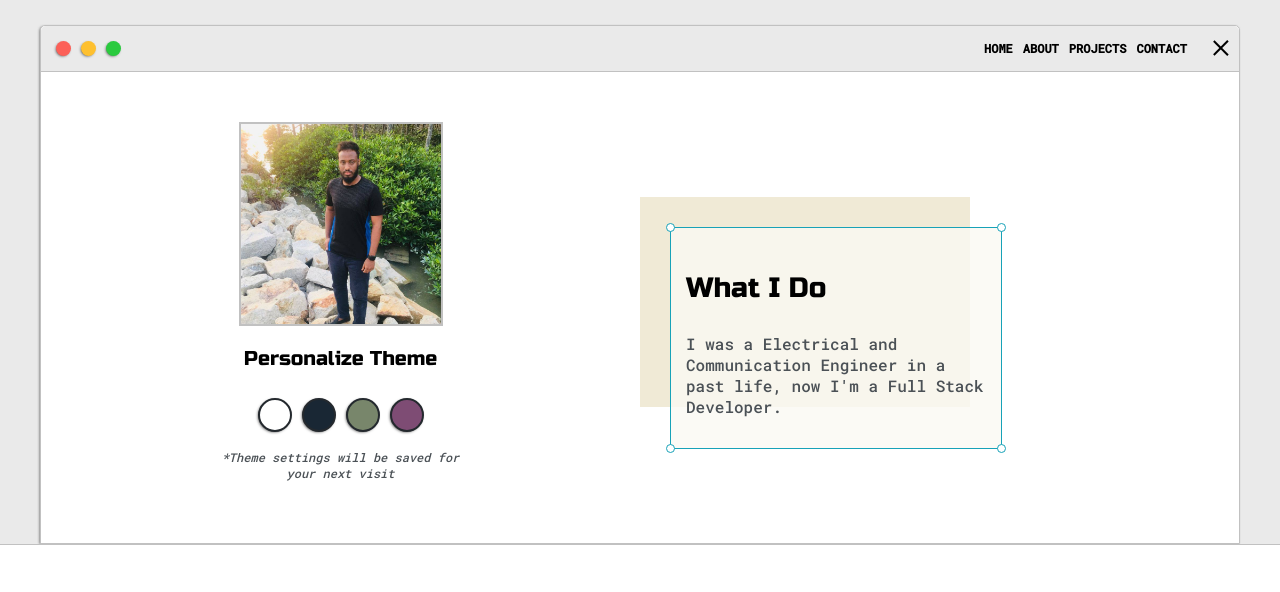
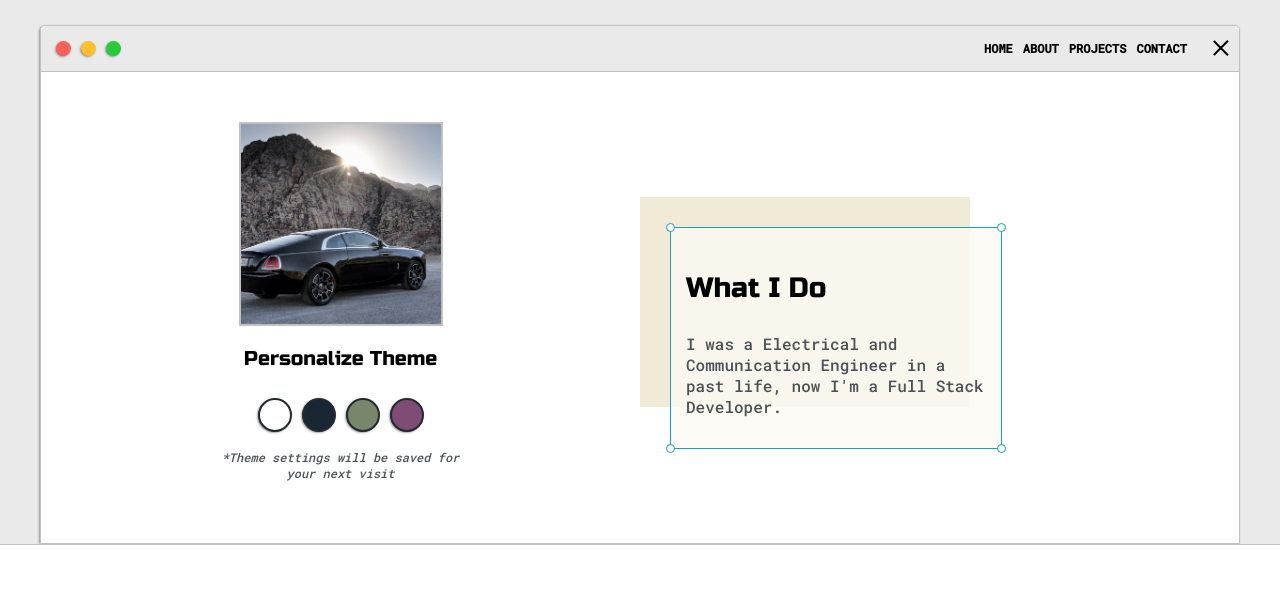
Before and after one commit to abdulkhaliq7/-portfolio-website, a plain HTML site: page index.html in a window 1280 px wide. Shown: the part 136-728 px from the top of the page. Drawn offline with nearby package versions, Linux system fonts and the light colour scheme.

Commit message:
changed profile

```diff
--- a/index.html
+++ b/index.html
@@ -52,7 +52,7 @@
                 </div>
 
                 <div class="left-column">
-                    <img id="profile_pic" src="images/profile.jpg" >
+                    <img id="profile_pic" src="images/rolls-royce.jpg" >
                     <h5 style="text-align: center; line-height:0 ;">Personalize Theme</h5>
                     <div id="theme-options-wrapper">
                         <div data-mode='light' id="light-mode" class="theme-dot"></div>
@@ -92,7 +92,6 @@
                         I love learning and understanding how they're made.</p>
                     <p>While I keep busy learning, I still take interviews
                         in search of jobs & projects that interest me.</p>
-
                     <hr>
                     <h4>TOP EXPERTISE</h4>
                     <P>Full Stack Developer with primary focus
```
Also changed, not shown: images/rolls-royce.jpg (added).
